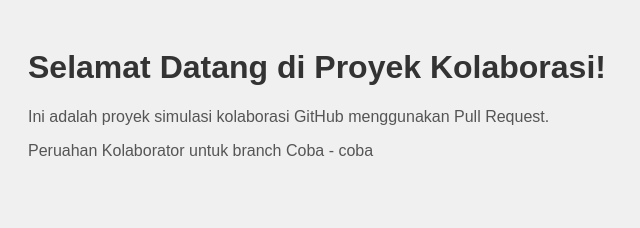
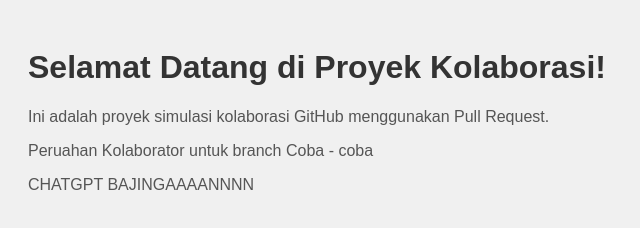
Before and after one commit to donadlollin/kolaborasi-repo, a plain HTML site: page index.html in a window 1280 px wide. Shown: the whole page, without its empty margins (0-640 px from the left). Drawn offline with Linux system fonts and the light colour scheme.

Commit message:
menambahkan p baru

```diff
--- a/index.html
+++ b/index.html
@@ -11,5 +11,6 @@
       Ini adalah proyek simulasi kolaborasi GitHub menggunakan Pull Request.
     </p>
     <p>Peruahan Kolaborator untuk branch Coba - coba</p>
+    <p>CHATGPT BAJINGAAAANNNN</p>
   </body>
 </html>
```
